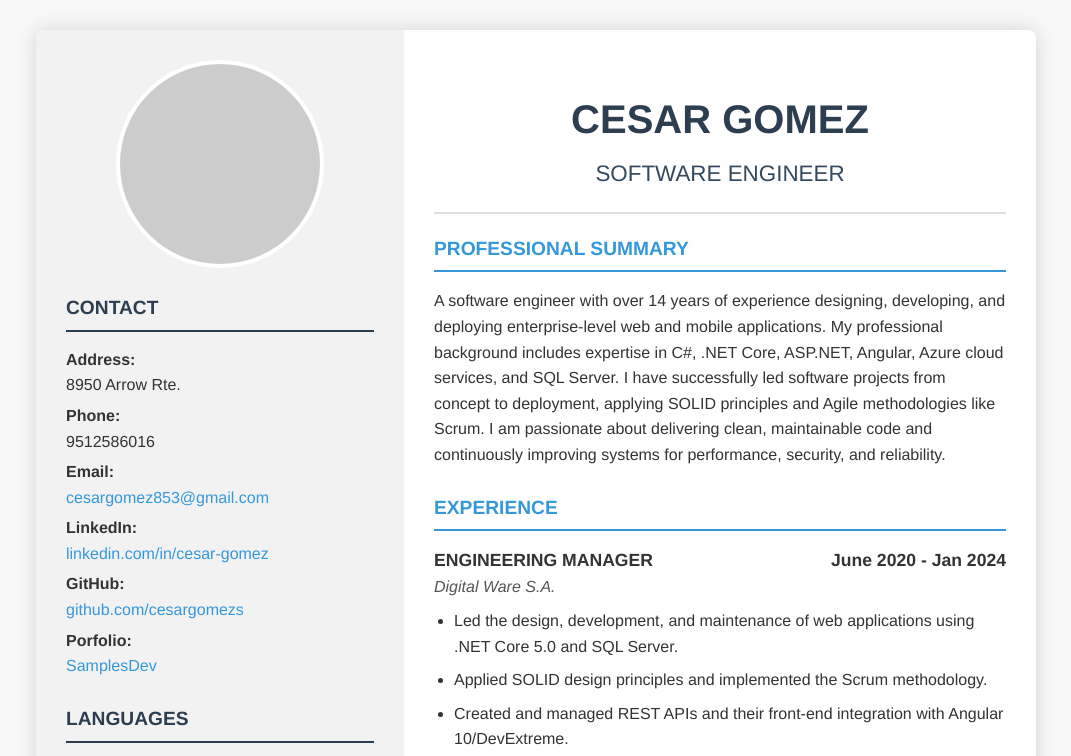
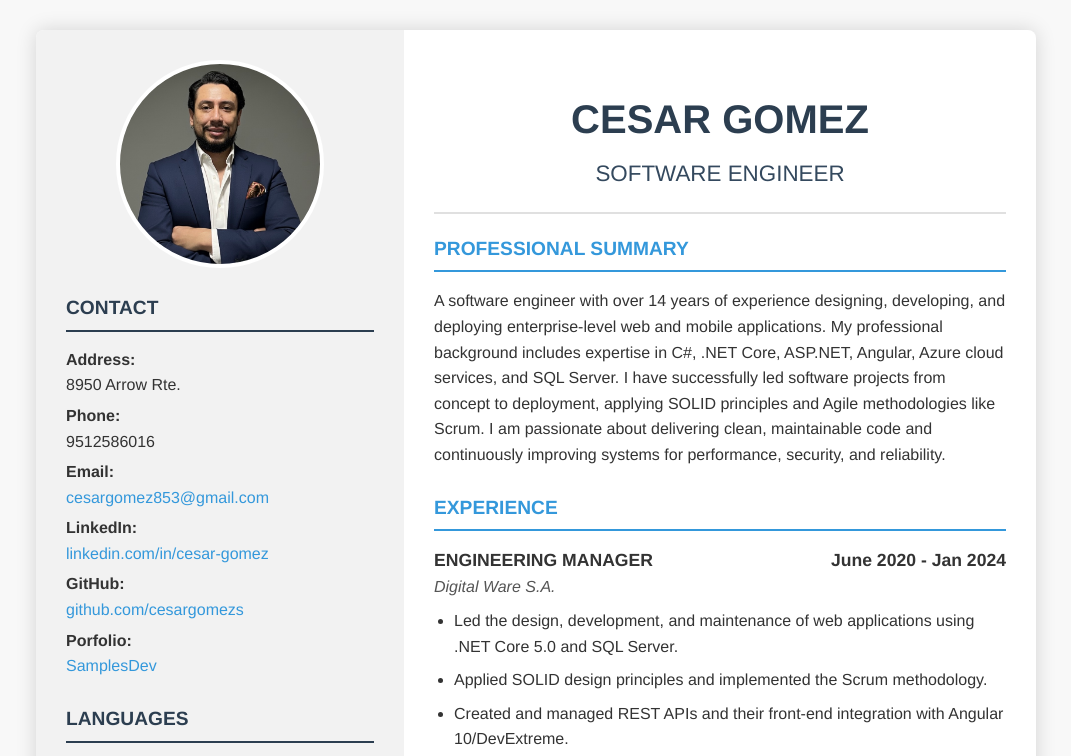
Before and after one commit to cesargomezs/Resumen, a plain HTML site: page index.html in a window 1280 px wide. Shown: the top 756 px of the page, without its empty margins (104-1175 px from the left). Drawn offline with Linux system fonts and the light colour scheme.

Commit message:
Update index.html

```diff
--- a/index.html
+++ b/index.html
@@ -44,7 +44,7 @@
             border-radius: 50%;
             margin: 0 auto;
             border: 4px solid #fff;
-            background-image: url('../images/IMG_6535.jpg');
+            background-image: url('resumen/images/IMG_6535.jpg');
             background-size: cover;
             background-position: center;
         }
```
